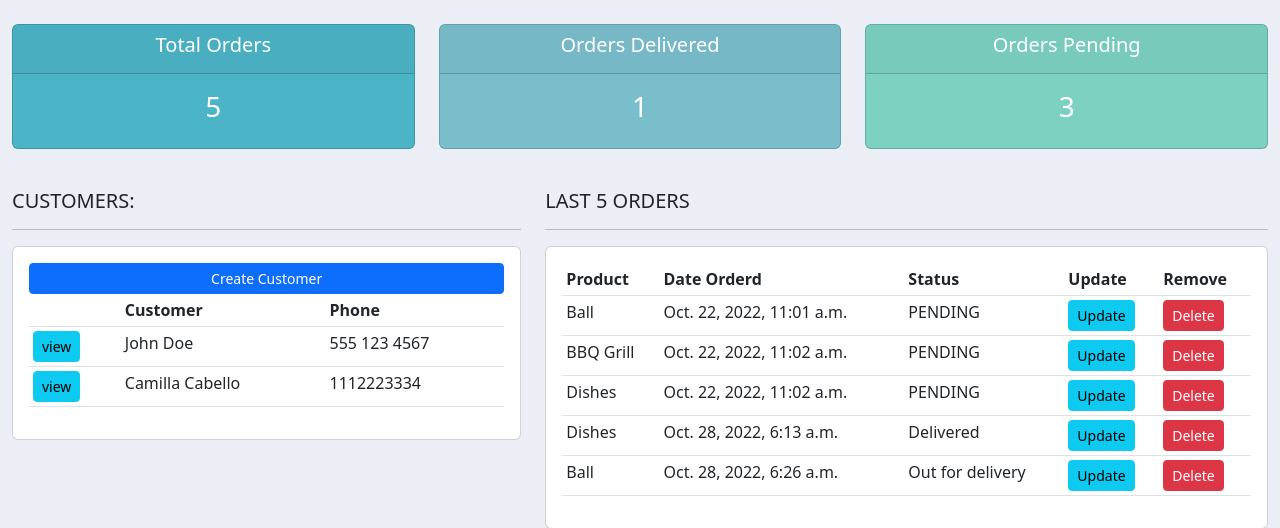
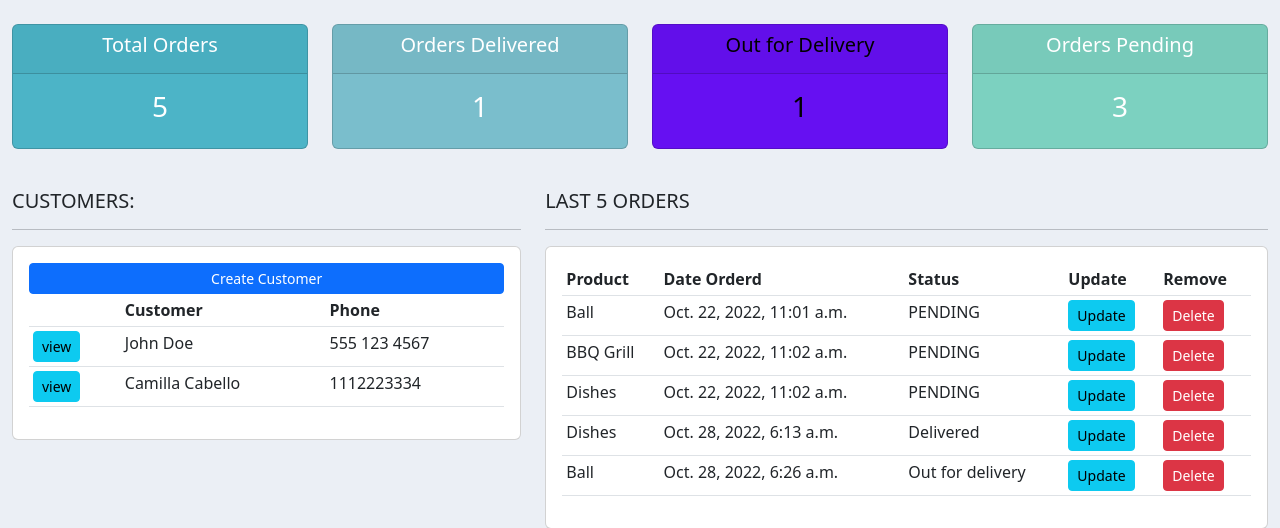
Before and after one commit to Yuvraj25-30G/django-rev, a Django app: page / in a window 1280 px wide. Shown: the part 66-594 px from the top of the page. Run offline with Django 4.2, Linux system fonts and the light colour scheme; data comes from the database, SQL or seed files in the repository; both versions use the stored data as it was after the commit.

Commit message:
update out for delivery orders

```diff
--- a/accounts/templates/accounts/status.html
+++ b/accounts/templates/accounts/status.html
@@ -29,6 +29,19 @@
 
 	<div class="col">
 		<div class="col-md">
+			<div class="card text-center text-black  mb-3" id="ofd">
+			  	<div class="card-header">
+			  		<h5 class="card-title">Out for Delivery</h5>
+			  	</div>
+			  	<div class="card-body">
+			    	<h3 class="card-title">{{ofd}}</h3>
+			  	</div>
+			</div>
+		</div>
+	</div>
+
+	<div class="col">
+		<div class="col-md">
 			<div class="card text-center text-white  mb-3" id="orders-pending">
 			  	<div class="card-header">
 			  		<h5 class="card-title">Orders Pending</h5>
--- a/accounts/views.py
+++ b/accounts/views.py
@@ -18,7 +18,9 @@ def home(request):
 
     pending = orders.filter(status = 'PENDING').count()
 
-    context = {'orders': orders, 'customers': customers, 'total_orders': total_orders, 'delivered': delivered, 'pending': pending}
+    ofd = orders.filter(status = 'Out for delivery').count()
+
+    context = {'orders': orders, 'customers': customers, 'total_orders': total_orders, 'delivered': delivered, 'pending': pending, 'ofd': ofd}
 
     return render(request,'accounts/dashboard.html', context)
 
--- a/static/css/main.css
+++ b/static/css/main.css
@@ -18,3 +18,7 @@ body{
 #orders-pending{
     background-color: #7CD1C0;
 }
+
+#ofd{
+    background-color: #6610f2;
+}
```
Also changed, not shown: db.sqlite3.
